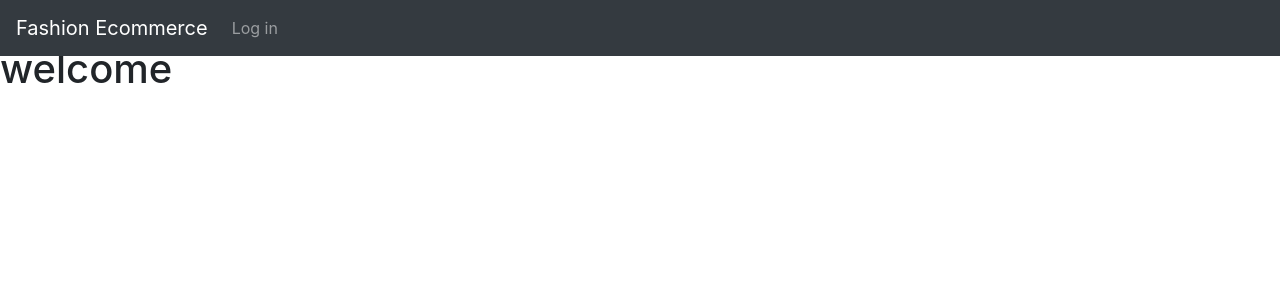
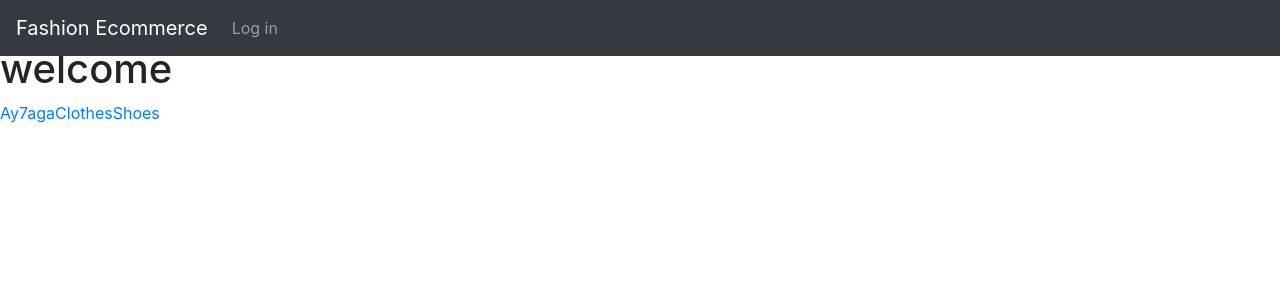
Before and after one commit to ahmedessam235/EcommerceFrontend, a React (Create React App) app: page / in a window 1280 px wide. Shown: the top 300 px of the page. Built offline with nearby package versions, Linux system fonts and the light colour scheme.

Commit message:
adding categories and URL construction of subcategories

```diff
--- a/src/Actions/LoginActions/LoginActions.js
+++ b/src/Actions/LoginActions/LoginActions.js
@@ -9,7 +9,7 @@ export async function RegisterUserData(contextData) {
     .then(function (response) {
       status = response.status;
       if (response.status !== 200) {
-          console.log(response.err,"erorrr in user");
+        console.log(response.err, "erorrr in user");
         return;
       }
     });
@@ -18,20 +18,21 @@ export async function RegisterUserData(contextData) {
       .post("http://localhost:5000/login", userData)
       .then(function (response) {
         if (response.status === 200) {
-          contextData.token = response.data.token;  //validating and giving the user the required token
+          contextData.token = response.data.token; //validating and giving the user the required token
           contextData.setUser(contextData);
         } else {
           return;
         }
       });
   } else {
-
   }
-
 }
 
-export async function getUsertoken(email,password){
-  let response = await axios.post("http://localhost:5000/login", {email:email,password:password});
+export async function getUsertoken(email, password) {
+  let response = await axios.post("http://localhost:5000/login", {
+    email: email,
+    password: password,
+  });
   if (response.status === 200) {
     return response.data.token;
   } else {
@@ -47,19 +48,15 @@ export async function getUsertoken(email,password){
   // });
 }
 
-
-export async function getUserInfo(token){
-  let response = await axios.get("http://localhost:5000/user",
-      {
-        headers:{
-          token: token
-        }
-      }
-    );
+export async function getUserInfo(token) {
+  let response = await axios.get("http://localhost:5000/user", {
+    headers: {
+      token: token,
+    },
+  });
   if (response.status === 200) {
     return response.data;
   } else {
     return null;
   }
-
 }
--- a/src/App.js
+++ b/src/App.js
@@ -5,7 +5,7 @@ function App() {
   const [userDetails, setUser] = useState({
     email: null,
     token: null,
-    isAdmin:null
+    isAdmin: null,
   });
   const value = { userDetails, setUser }; //passing the values of usestate hook in order to change the global user data anywhere in the children
 
--- /dev/null
+++ b/src/Components/Categories/Categories.jsx
@@ -0,0 +1,25 @@
+import React from 'react';
+
+export const categoriesList = [
+    {
+        id:1,
+        name:"Ay7aga"
+    },
+    {
+        id:2,
+        name:"Clothes"
+    },
+    {
+        id:3,
+        name:"Shoes"
+    },
+]
+function Categories (props){
+
+    return (
+   <a href={"subcategories/categoryid=" + props.ID}>{props.categoryName}</a>
+
+    );
+}
+
+export default Categories;
--- a/src/Components/Navbar/Navbar.jsx
+++ b/src/Components/Navbar/Navbar.jsx
@@ -1,5 +1,5 @@
 import React from "react";
-import "./Navigationbar.css"
+import "./Navigationbar.css";
 function Navbar() {
   return (
     <div className="Navigation-bar">
--- a/src/Components/WelcomePage/WelcomePage.jsx
+++ b/src/Components/WelcomePage/WelcomePage.jsx
@@ -1,25 +1,35 @@
 import React from "react";
 import Navbar from "../Navbar/Navbar";
 import Login from "../Login/Login";
+import Categories from "../Categories/Categories";
 import { BrowserRouter as Router, Switch, Route } from "react-router-dom";
 import { userDetailContext } from "../../App";
-
+import {categoriesList} from "../Categories/Categories";
 function WelcomePage() {
   var contextData = React.useContext(userDetailContext);
-  const[ renderedData,UpdateRendereduser] = React.useState(contextData.email);
-  function updateWelcomePage(){
+  const [renderedData, UpdateRendereduser] = React.useState(contextData.email);
+  function updateWelcomePage() {
     UpdateRendereduser(contextData.email);
   }
-  console.log(contextData,"x=context data in app is");
+  console.log(contextData, "x=context data in app is");
   return (
     <div>
-      <Navbar  />
+      <Navbar />
       <Router>
         <Switch>
           <Route exact path="/">
-              <h1>welcome {renderedData}</h1>
+            <h1>welcome {renderedData}</h1>
+            {categoriesList.map((categoryItem, index) => {
+            return (
+              <Categories
+                key={index}
+                id={index}
+                categoryName={categoryItem.name}
+                ID = {categoryItem.id}
 
-
+              />
+            );
+          })}
 
           </Route>
           <Route path="/login">
```
Also changed, not shown: src/Components/Login/Login.jsx (+14 -10 lines).
